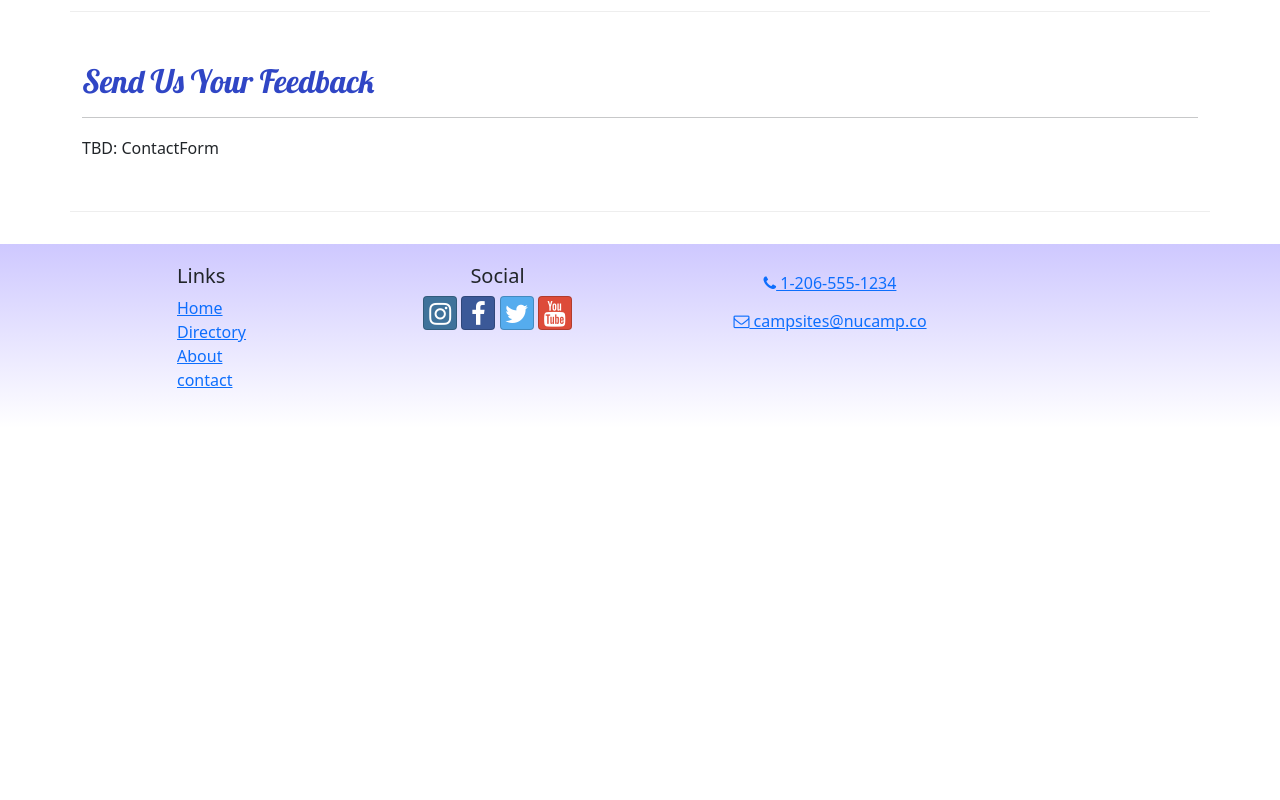
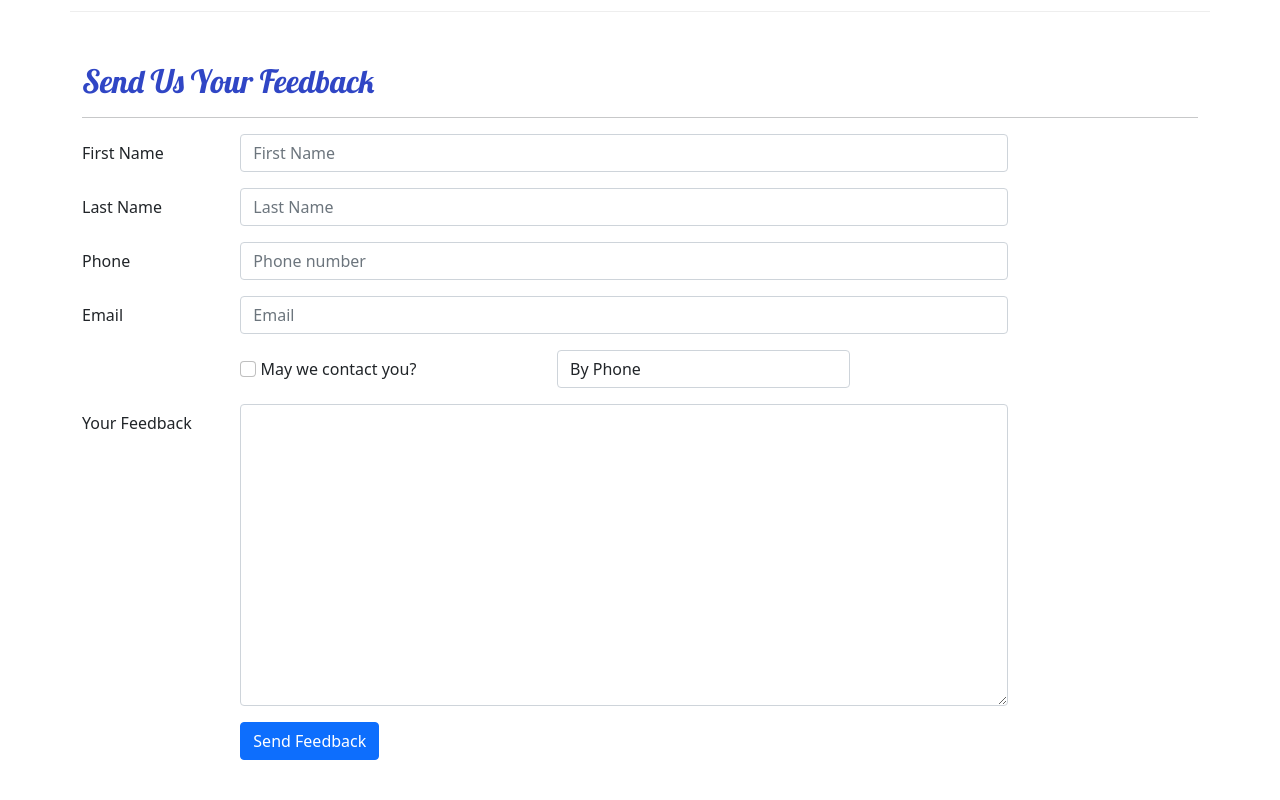
Before and after one commit to pnwmakes/Nucampsite, a React (Create React App) app: page /contact in a window 1280 px wide. Shown: the part 480-1280 px from the top of the page. Before the commit the page ends 908 px from the top, so only its background shows below. Built offline with nearby package versions, Linux system fonts and the light colour scheme.

Commit message:
ConstactForm Part 3

```diff
--- /dev/null
+++ b/src/components/ContactForm.js
@@ -0,0 +1,118 @@
+import { Button, Label, Col, FormGroup } from 'reactstrap';
+import { Formik, Field, Form } from 'formik';
+
+const ContactForm = () => {
+    const handleSubmit = (values, { resetForm }) => {
+        console.log('form values', values);
+        console.log('in JSON format: ', JSON.stringify(values));
+        resetForm();
+    };
+    return (
+        <Formik
+            initialValues={{
+                firstName: '',
+                lastName: '',
+                phoneNum: '',
+                email: '',
+                agree: false,
+                contactType: 'By Phone',
+                feedback: '',
+            }}
+            onSubmit={(handleSubmit)}
+        >
+            <Form>
+                <FormGroup row>
+                    <Label htmlFor='firstName' md='2'>
+                        First Name
+                    </Label>
+                    <Col md='10'>
+                        <Field
+                            name='firstName'
+                            placeholder='First Name'
+                            className='form-control'
+                        />
+                    </Col>
+                </FormGroup>
+                <FormGroup row>
+                    <Label htmlFor='lastName' md='2'>
+                        Last Name
+                    </Label>
+                    <Col md='10'>
+                        <Field
+                            name='lastName'
+                            placeholder='Last Name'
+                            className='form-control'
+                        />
+                    </Col>
+                </FormGroup>
+                <FormGroup row>
+                    <Label htmlFor='phoneNum' md='2'>
+                        Phone
+                    </Label>
+                    <Col md='10'>
+                        <Field
+                            name='phoneNum'
+                            placeholder='Phone number'
+                            className='form-control'
+                        />
+                    </Col>
+                </FormGroup>
+                <FormGroup row>
+                    <Label htmlFor='email' md='2'>
+                        Email
+                    </Label>
+                    <Col md='10'>
+                        <Field
+                            name='email'
+                            placeholder='Email'
+                            type='email'
+                            className='form-control'
+                        />
+                    </Col>
+                </FormGroup>
+                <FormGroup row>
+                    <Label check md={{ size: 4, offset: 2 }}>
+                        <Field
+                            name='agree'
+                            type='checkbox'
+                            className='form-check-input'
+                        />{' '}
+                        May we contact you?
+                    </Label>
+                    <Col md='4'>
+                        <Field
+                            name='contactType'
+                            as='select'
+                            className='form-control'
+                        >
+                            <option>By Phone</option>
+                            <option>By Email</option>
+                        </Field>
+                    </Col>
+                </FormGroup>
+                <FormGroup row>
+                    <Label htmlFor='feedback' md='2'>
+                        Your Feedback
+                    </Label>
+                    <Col md='10'>
+                        <Field
+                            name='feedback'
+                            as='textarea'
+                            rows='12'
+                            className='form-control'
+                        />
+                    </Col>
+                </FormGroup>
+                <FormGroup row>
+                    <Col md={{ size: 10, offset: 2 }}>
+                        <Button type='submit' color='primary'>
+                            Send Feedback
+                        </Button>
+                    </Col>
+                </FormGroup>
+            </Form>
+        </Formik >
+    );
+};
+
+export default ContactForm;
--- a/src/pages/ContactPage.js
+++ b/src/pages/ContactPage.js
@@ -1,5 +1,6 @@
 import { Container, Col, Row } from 'reactstrap';
 import SubHeader from '../components/SubHeader';
+import ContactForm from '../components/ContactForm';
 
 const ContactPage = () => {
     return (
@@ -41,7 +42,9 @@
                     <h2>Send Us Your Feedback</h2>
                     <hr />
                 </Col>
-                <Col md='10'>TBD: ContactForm</Col>
+                <Col md='10'>
+                    <ContactForm />
+                </Col>
             </Row>
         </Container>
     );
```
